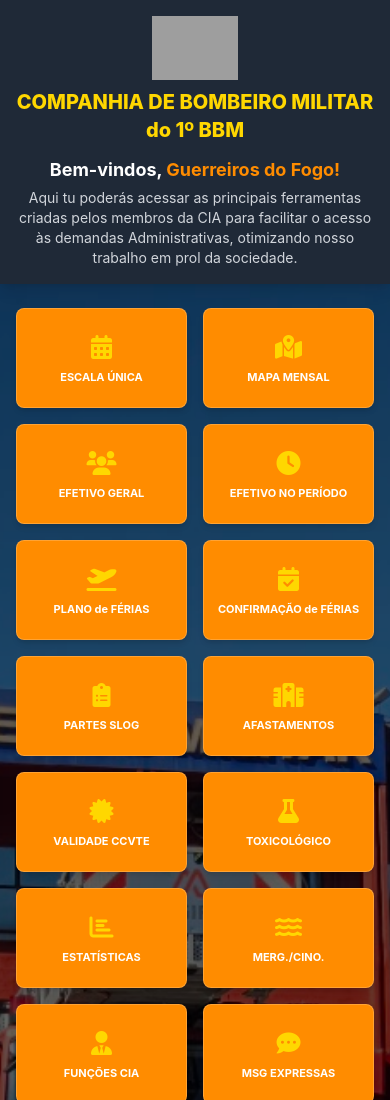
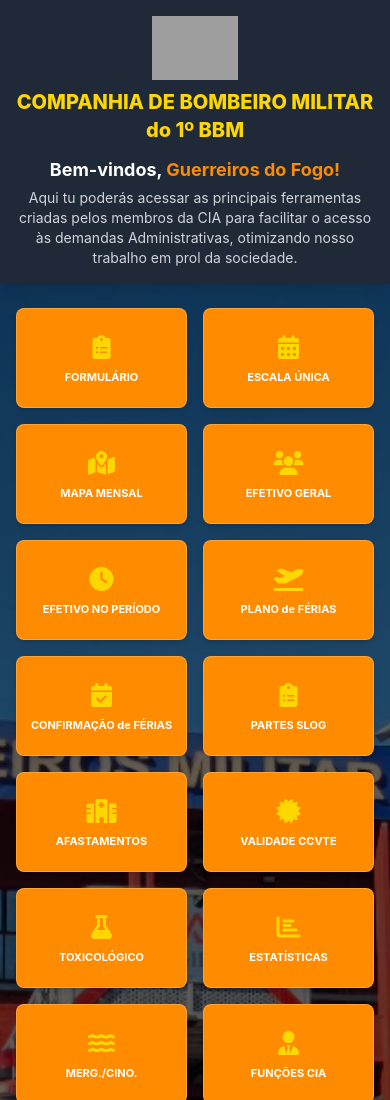
Before and after one commit to ciabm-1bbm/site, a plain HTML site: page index.html in a window 390 px wide. Shown: the top 1100 px of the page. Drawn offline with nearby package versions, Linux system fonts and the light colour scheme; grey boxes are pictures that could not be loaded.

Commit message:
Update index.html

```diff
--- a/index.html
+++ b/index.html
@@ -112,8 +112,6 @@
             transition: background-color 0.3s;
         }
         .login-box button:hover { background-color: #cc7000; }
-
-        /* --- ESTILO PARA LINKS BLOQUEADOS --- */
         .link-bloqueado {
             opacity: 0.5;
             cursor: not-allowed;
@@ -152,6 +150,11 @@
     <main class="flex-grow hero-background flex items-center justify-center py-6">
         <div class="container mx-auto px-4 text-center">
             <div class="grid grid-cols-2 sm:grid-cols-4 md:grid-cols-5 lg:grid-cols-7 gap-4 justify-center">
+
+                <a href="https://forms.gle/L4KsYnat3rCkoZwV8" target="_blank" class="shortcut-button bg-bombeiros-orange rounded-lg shadow-md" title="Todos militares devem preencher a planilha até o dia 27 de Junho de 2025!">
+                    <i class="fas fa-clipboard-list text-2xl md:text-3xl text-bombeiros-yellow mb-2"></i>
+                    <span class="button-text">FORMULÁRIO</span>
+                </a>
 
                 <a href="https://docs.google.com/spreadsheets/d/1LC76nOlcZO-yg5oRMTslHYmVmpFvfRNIN4-pimNMGqo/edit?gid=543709939#gid=543709939" target="_blank" class="shortcut-button bg-bombeiros-orange rounded-lg shadow-md" data-role="admin">
                     <i class="fas fa-calendar-alt text-2xl md:text-3xl text-bombeiros-yellow mb-2"></i>
@@ -293,12 +296,9 @@
             const loginError = document.getElementById('login-error');
             const protectedLinks = document.querySelectorAll('.shortcut-button');
 
-            // ! LISTA DE EFETIVO COM CARGOS
-            // Cientes dos riscos, a lista de nomes de guerra para validação.
             const efetivo = {
-                // --- ADMINISTRADORES ---
                 "MARTINS": { role: "admin" }, "LOPES": { role: "admin" }, "DA COSTA": { role: "admin" }, "MEDEIROS": { role: "admin" },
-                "HERMENEGILDO": { role: "admin" }, "GARIBALDI": { role: "admin" }, "LAMADRIL": { role: "admin" }, "SCHNEIDER": { role: "admin" },
+                "HERMENEGILDO": { role: "admin" }, "GARIBALDI": { role: "admin" }, "JÚLIA": { role: "admin" }, "BRUNO": { role: "admin" }, "LAMADRIL": { role: "admin" }, "SCHNEIDER": { role: "admin" },
                 "DILMAR": { role: "admin" }, "FREITAS": { role: "admin" }, "FLAVIO": { role: "admin" }, "DELAVECHIA": { role: "admin" },
                 "VIEIRA": { role: "admin" }, "LUCIANO": { role: "admin" }, "ALBUQUERQUE": { role: "admin" }, "SITENESKI": { role: "admin" },
                 "LINCOLN": { role: "admin" }, "JUNIOR": { role: "admin" }, "PATRICIO": { role: "admin" }, "POSENATO": { role: "admin" },
@@ -306,7 +306,6 @@
                 "CHIEZA": { role: "admin" }, "GUEDES": { role: "admin" }, "PAIM": { role: "admin" }, "SAUL": { role: "admin" },
                 "MEDINA": { role: "admin" }, "AIRTON": { role: "admin" }, "FABRICIO": { role: "admin" }, "FERNANDO": { role: "admin" },
                 "ARIAS": { role: "admin" }, "BECKER": { role: "admin" },
-                // --- USUÁRIOS PADRÃO ---
                 "TAIRONE": { role: "padrao" }, "RIBEIRO": { role: "padrao" }, "MOREIRA": { role: "padrao" }, "DONATTO": { role: "padrao" },
                 "ARAGAO": { role: "padrao" }, "KANOFRE": { role: "padrao" }, "GUIMARAES": { role: "padrao" }, "ESPINOSA": { role: "padrao" },
                 "LAGO": { role: "padrao" }, "ALISSON": { role: "padrao" }, "JULIAN": { role: "padrao" }, "ALESSANDRO": { role: "padrao" },
@@ -355,15 +354,10 @@
                 });
             }
 
-            // *** NOVA LÓGICA DE GERAÇÃO DE SENHA ***
             function gerarSenhaEsperada(nome) {
-                // 1. Converte para minúsculas
                 let senha = nome.toLowerCase();
-                // 2. Remove espaços (para nomes compostos)
                 senha = senha.replace(/\s/g, '');
-                // 3. Remove acentos e caracteres especiais
                 senha = senha.normalize("NFD").replace(/[\u0300-\u036f]/g, "");
-                // 4. Adiciona o sufixo
                 return senha + "193";
             }
 
```
